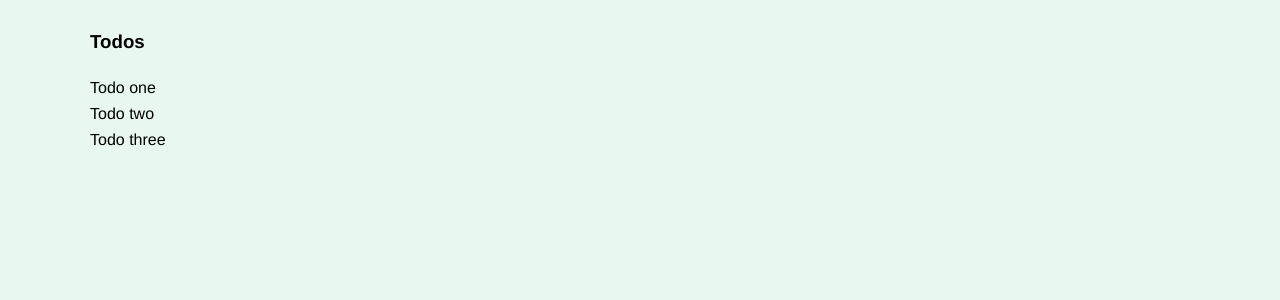
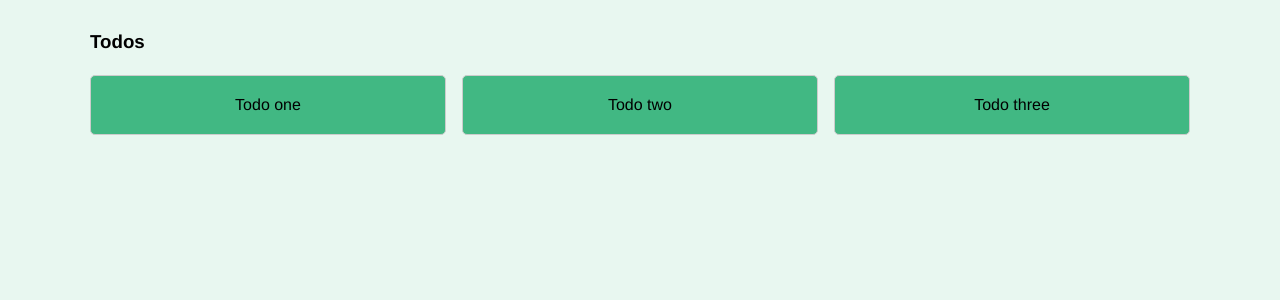
Before and after one commit to easonchai/vuex-todo-manager, a Vue app: page / in a window 1280 px wide. Shown: the top 300 px of the page. Built offline with nearby package versions, Linux system fonts and the light colour scheme; no server answers.

Commit message:
working fetch

```diff
--- a/src/components/Todos.vue
+++ b/src/components/Todos.vue
@@ -10,14 +10,34 @@
 </template>
 
 <script>
-import { mapGetters } from 'vuex';
+import { mapGetters, mapActions } from 'vuex';
 
 export default {
     name: 'Todos',
-    computed: mapGetters(['allTodos'])
+    created() {
+        this.fetchTodos();
+    },
+    computed: mapGetters(['allTodos']),
+    methods: {
+        ...mapActions(['fetchTodos']),
+    }
 }
 </script>
 
-<style>
+<style scoped>
+.todos{
+    display: grid;
+    grid-template-columns: repeat(3, 1fr);
+    gap: 1rem;
+}
 
+.todo{
+    border: 1px solid #ccc;
+    background: #41b883;
+    padding: 1rem;
+    border-radius: 5px;
+    text-align: center;
+    position: relative;
+    cursor: pointer;
+}
 </style>
--- a/src/store/modules/todos.js
+++ b/src/store/modules/todos.js
@@ -22,10 +22,15 @@ const getters = {
 };
 
 const actions = {
-
+    async fetchTodos({commit}) {
+        const response = await axios.get('https://jsonplaceholder.typicode.com/todos');
+        commit('setTodos', response.data);
+    }
 };
 
-const mutations = {};
+const mutations = {
+    setTodos: (state, todos) => (state.todos = todos)
+};
 
 export default {
     state,
```
